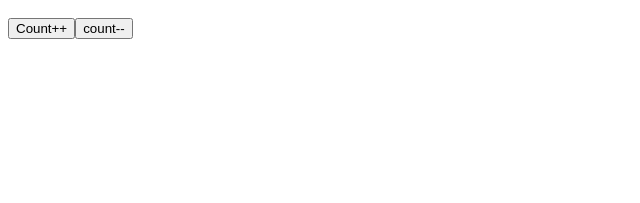
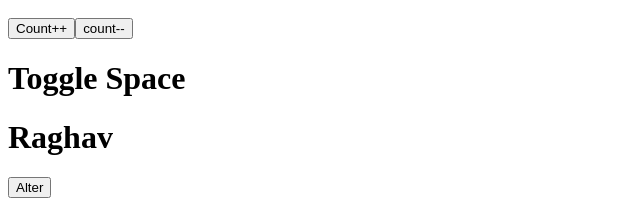
Before and after one commit to amicable-dev/reactPractice, a React (Vite) app: page / in a window 1280 px wide. Shown: the part 1006-1209 px from the top of the page, without its empty margins (0-640 px from the left). Before the commit the page ends 1053 px from the top, so only its background shows below. Built offline with nearby package versions, Linux system fonts and the light colour scheme.

Commit message:
toggle button

```diff
--- a/src/App.jsx
+++ b/src/App.jsx
@@ -1,7 +1,8 @@
 import './App.css';
 import NewPage from './NewPage.jsx';
 import Button from './Button.jsx';
-import States from './States.jsx'
+import States from './States.jsx';
+import Toggle from './Toggle.jsx';
 function App() {
   function addiation(a, b) {
     return a + b;
@@ -28,6 +29,7 @@ function App() {
       <br />
       <Button />
       <States />
+      <Toggle/>
     </>
   );
 }
--- /dev/null
+++ b/src/Toggle.jsx
@@ -0,0 +1,16 @@
+import { useState } from 'react';
+const Toggle=()=>{
+    const name='Raghav';
+    const [display,setDisplay]=useState(true)
+    return(
+        <>
+            <h1>Toggle Space</h1>
+            {
+                display?<h1>{name}</h1>:<h1>Null</h1>
+            }
+            <button onClick={()=>setDisplay()}>Alter</button>
+        </>
+    )
+
+}
+export default Toggle;
```
